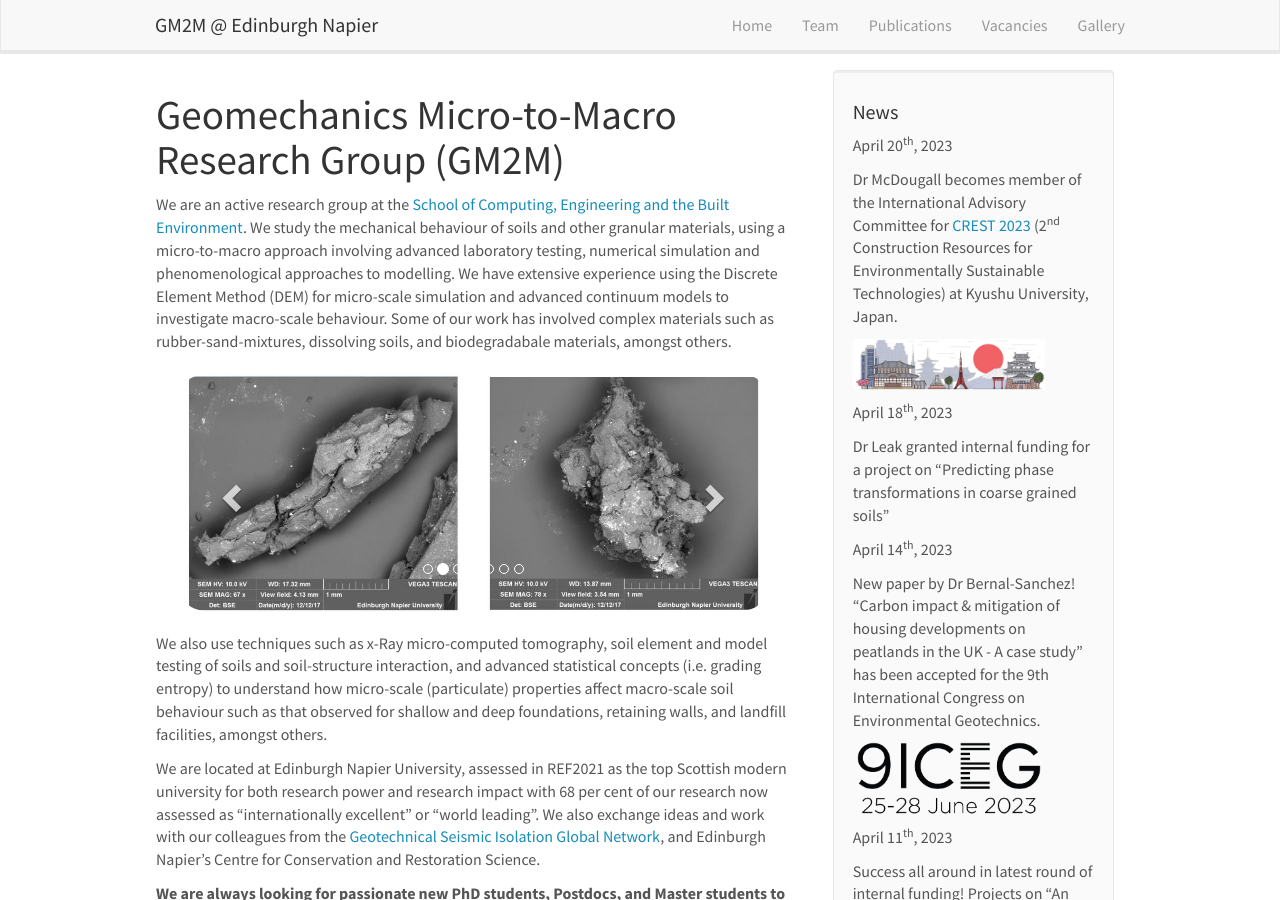
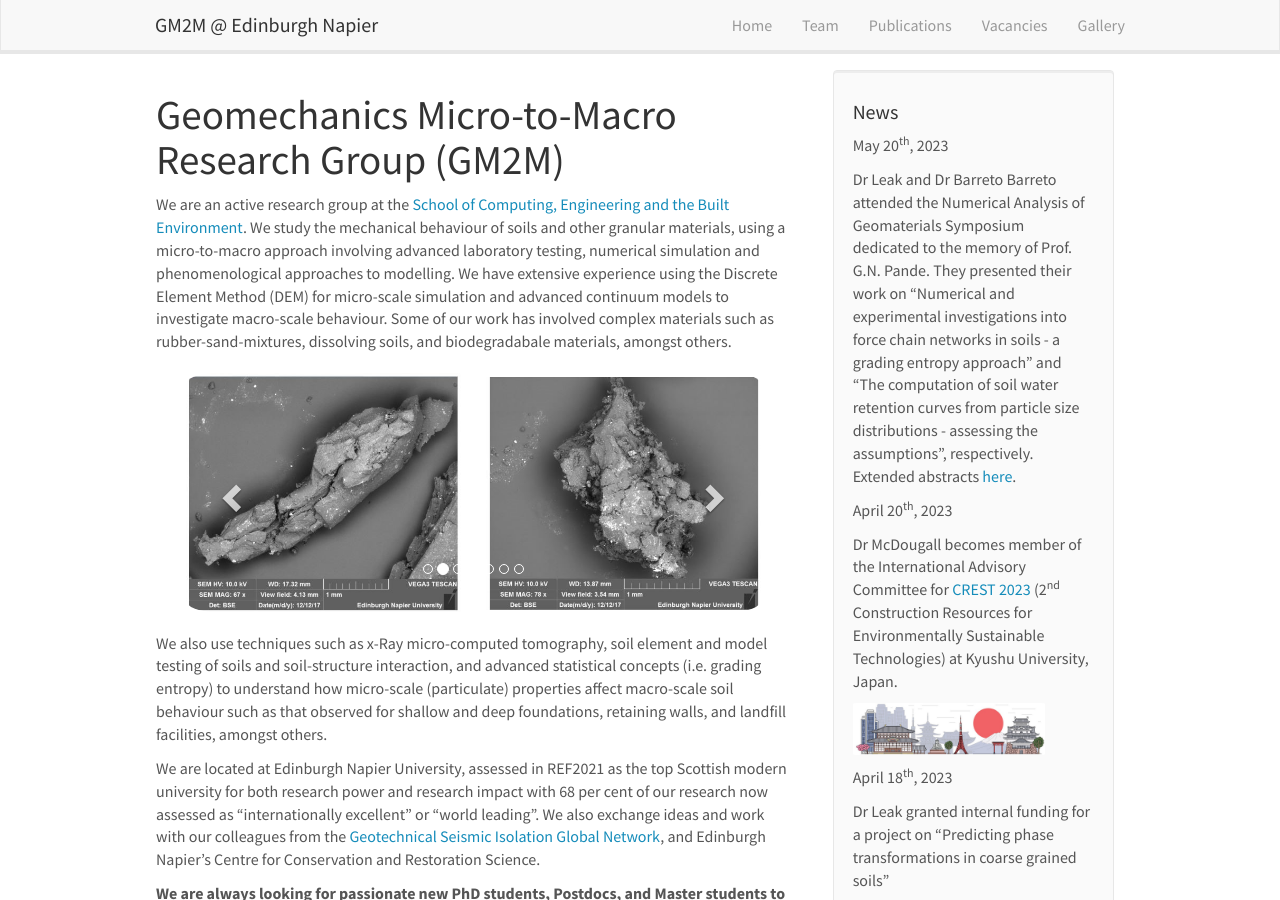
Before and after one commit to dbarretog/gm2m, a Jekyll site: the page built from _pages/home.md, in a window 1280 px wide and 900 px high. Built offline with Jekyll 4.4.1, drawn with Linux system fonts in a browser that asks for light colours; nearby versions of some CDN libraries; some of the changed text lies outside the part shown.

Commit message:
News updated

```diff
--- a/_data/news.yml
+++ b/_data/news.yml
@@ -1,3 +1,6 @@
+- date: May 20<sup>th</sup>, 2023
+  headline: Dr Leak and Dr Barreto Barreto attended the Numerical Analysis of Geomaterials Symposium dedicated to the memory of Prof. G.N. Pande. They presented their work on "Numerical and experimental investigations into force chain networks in soils - a grading entropy approach" and "The computation of soil water retention curves from particle size distributions - assessing the assumptions", respectively. Extended abstracts [here](http://www.nange.info/uploads/1/2/3/3/123347634/book_of_extended_abstracts_r1.pdf).
+
 - date: April 20<sup>th</sup>, 2023
   headline: Dr McDougall becomes member of the International Advisory Committee for [CREST 2023](https://www.ic-crest.com/index.html) (2<sup>nd</sup> Construction Resources for Environmentally Sustainable Technologies) at Kyushu University, Japan.
   image: "<img src='images/newspic/CREST2023.jpg' class='img-responsive' style='max-width: 192px' />"
```
